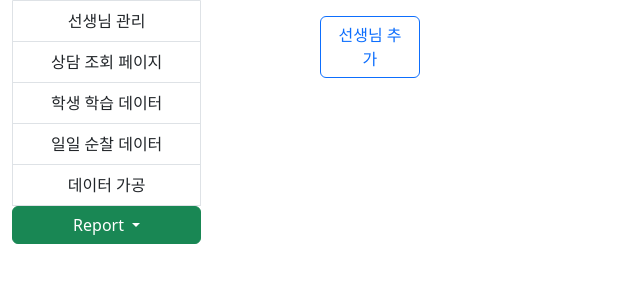
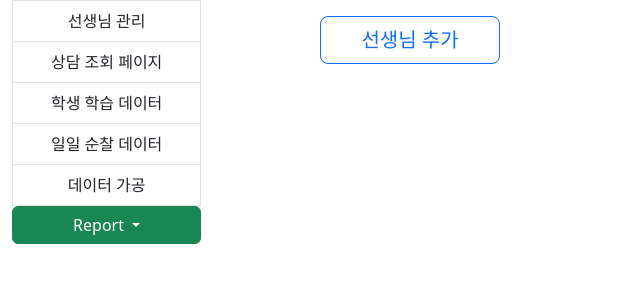
Before and after one commit to looosemycoool/orchardproject, a Django app: template templates/manager/teacher/teacher_check.html in a window 1280 px wide. Shown: the part 145-444 px from the top of the page, without its empty margins (0-640 px from the left). Run offline with Django 4.2, Linux system fonts and the light colour scheme; the template is opened without the code that fills it, so the values that code supplies are empty; some libraries are stand-ins or nearby versions; some web fonts are replaced.

Commit message:
버튼 크기 조정

```diff
--- a/templates/manager/teacher/teacher_check.html
+++ b/templates/manager/teacher/teacher_check.html
@@ -49,7 +49,7 @@
                         </tr>
                     {% endfor %}
                 </table>
-                <a href="{% url 'manager:teacher_create' %}" class="btn btn-outline-primary" style="width:100px">선생님 추가</a>
+                <a href="{% url 'manager:teacher_create' %}" class="btn btn-lg btn-outline-primary" style="width:180px">선생님 추가</a>
             </div>
         </div>
     </div>
```
